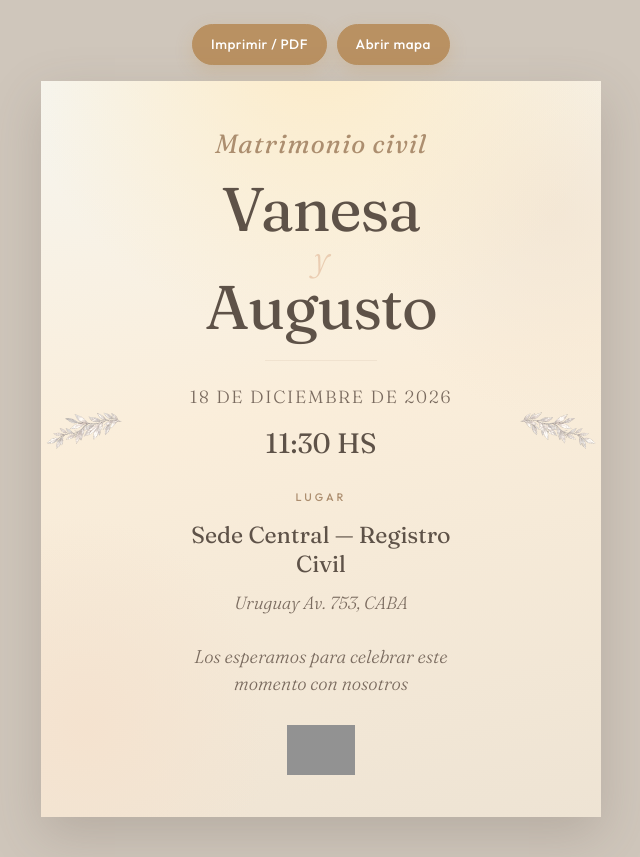
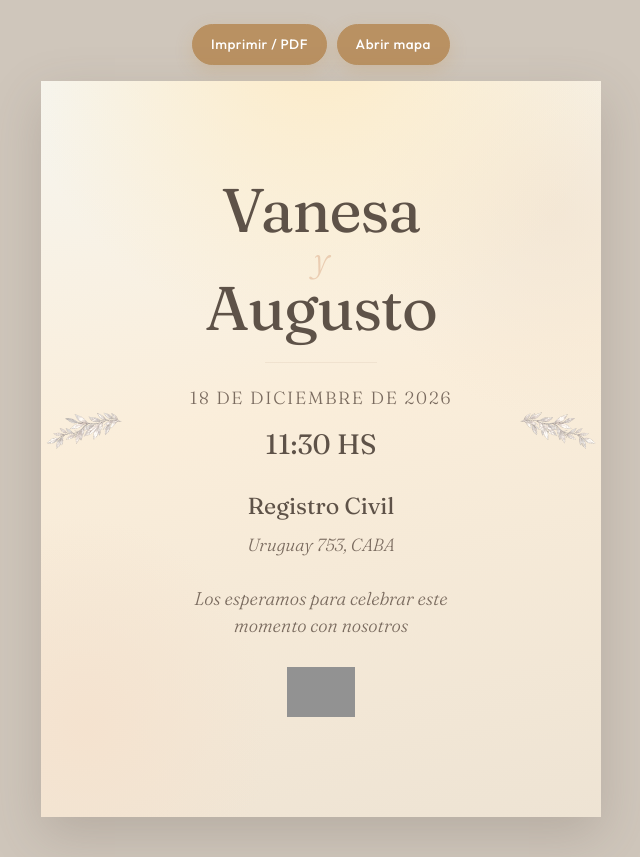
Before and after one commit to blanck1945/Vanesa-y-Augusto, a React (Vite) app: page /civil in a window 1280 px wide. Shown: the whole page, without its empty margins (319-959 px from the left). Built offline with nearby package versions, Linux system fonts and the light colour scheme; grey boxes are pictures that could not be loaded; a web font is replaced by a local one.

Commit message:
fix(civil): simplify place copy on flyer
Drop Matrimonio civil and Lugar; show Registro Civil and Uruguay 753 without Av.

Co-authored-by: Cursor <cursoragent@cursor.com>

```diff
--- a/src/content/civil.ts
+++ b/src/content/civil.ts
@@ -6,9 +6,8 @@ export const CIVIL = {
   novios: { ella: 'Vanesa', el: 'Augusto' },
   fechaLabel: '18 DE DICIEMBRE DE 2026',
   horario: '11:30 HS',
-  lugar: 'Sede Central — Registro Civil',
-  direccion: 'Uruguay Av. 753, CABA',
-  mapsQuery: 'Registro Civil Sede Central, Uruguay 753, CABA',
-  eyebrow: 'Matrimonio civil',
+  lugar: 'Registro Civil',
+  direccion: 'Uruguay 753, CABA',
+  mapsQuery: 'Registro Civil, Uruguay 753, CABA',
   invitacion: 'Los esperamos para celebrar este momento con nosotros',
 } as const
--- a/src/pages/CivilPage.tsx
+++ b/src/pages/CivilPage.tsx
@@ -6,7 +6,7 @@ const mapsHref = `https://www.google.com/maps/search/?api=1&query=${encodeURICom
 export function CivilPage() {
   useEffect(() => {
     const prev = document.title
-    document.title = `Matrimonio civil — ${CIVIL.novios.ella} y ${CIVIL.novios.el}`
+    document.title = `${CIVIL.novios.ella} y ${CIVIL.novios.el} — Registro Civil`
     return () => {
       document.title = prev
     }
@@ -23,7 +23,7 @@ export function CivilPage() {
         </a>
       </div>
 
-      <article className="civil-flyer" aria-label="Flyer matrimonio civil">
+      <article className="civil-flyer" aria-label="Flyer Registro Civil">
         <div className="civil-decor" aria-hidden="true">
           <img
             className="civil-decor-rama civil-decor-rama--izq"
@@ -38,8 +38,6 @@ export function CivilPage() {
         </div>
 
         <div className="civil-flyer-inner">
-          <p className="civil-eyebrow">{CIVIL.eyebrow}</p>
-
           <div className="civil-names">
             <p className="civil-name">{CIVIL.novios.ella}</p>
             <p className="civil-amp" aria-hidden="true">
@@ -55,7 +53,6 @@ export function CivilPage() {
             <p className="civil-time">{CIVIL.horario}</p>
           </div>
 
-          <p className="civil-place-label">Lugar</p>
           <p className="civil-place">{CIVIL.lugar}</p>
           <p className="civil-address">{CIVIL.direccion}</p>
 
--- a/src/styles/civil-flyer.css
+++ b/src/styles/civil-flyer.css
@@ -155,17 +155,6 @@
   transform-origin: 0% 50%;
 }
 
-.civil-eyebrow {
-  font-family: var(--inv-script-alt);
-  font-style: italic;
-  font-weight: 400;
-  font-size: clamp(1.25rem, 3.8vw, 1.65rem);
-  letter-spacing: 0.04em;
-  color: var(--inv-leaf);
-  margin: 0 0 0.55rem;
-  animation: civil-fade-up 0.9s both;
-}
-
 .civil-names {
   display: flex;
   flex-direction: column;
@@ -230,26 +219,15 @@
   margin: 0.15rem 0 0;
 }
 
-.civil-place-label {
-  margin: 1.15rem 0 0;
-  font-family: var(--inv-body);
-  font-size: 0.68rem;
-  font-weight: 500;
-  letter-spacing: 0.28em;
-  text-transform: uppercase;
-  color: var(--inv-leaf);
-  animation: civil-fade-up 1s 0.38s both;
-}
-
 .civil-place {
   font-family: var(--inv-display);
   font-size: clamp(1.15rem, 3.4vw, 1.45rem);
   font-weight: 400;
   line-height: 1.25;
   color: var(--inv-ink);
-  margin: 0.45rem 0 0;
+  margin: 1.15rem 0 0;
   max-width: 18rem;
-  animation: civil-fade-up 1s 0.42s both;
+  animation: civil-fade-up 1s 0.38s both;
 }
 
 .civil-address {
@@ -305,11 +283,9 @@
 }
 
 @media (prefers-reduced-motion: reduce) {
-  .civil-eyebrow,
   .civil-names,
   .civil-rule,
   .civil-meta,
-  .civil-place-label,
   .civil-place,
   .civil-address,
   .civil-invite,
@@ -346,11 +322,9 @@
     page-break-inside: avoid;
   }
 
-  .civil-eyebrow,
   .civil-names,
   .civil-rule,
   .civil-meta,
-  .civil-place-label,
   .civil-place,
   .civil-address,
   .civil-invite,
```
